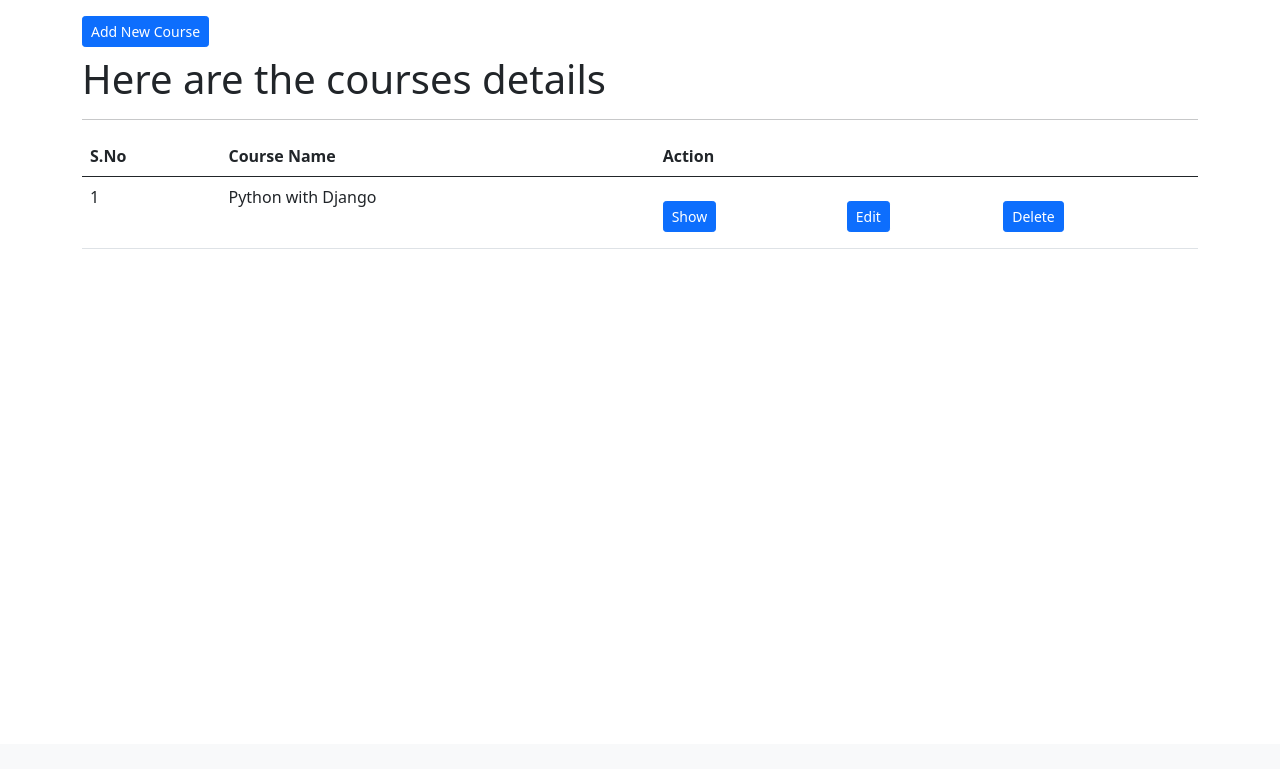
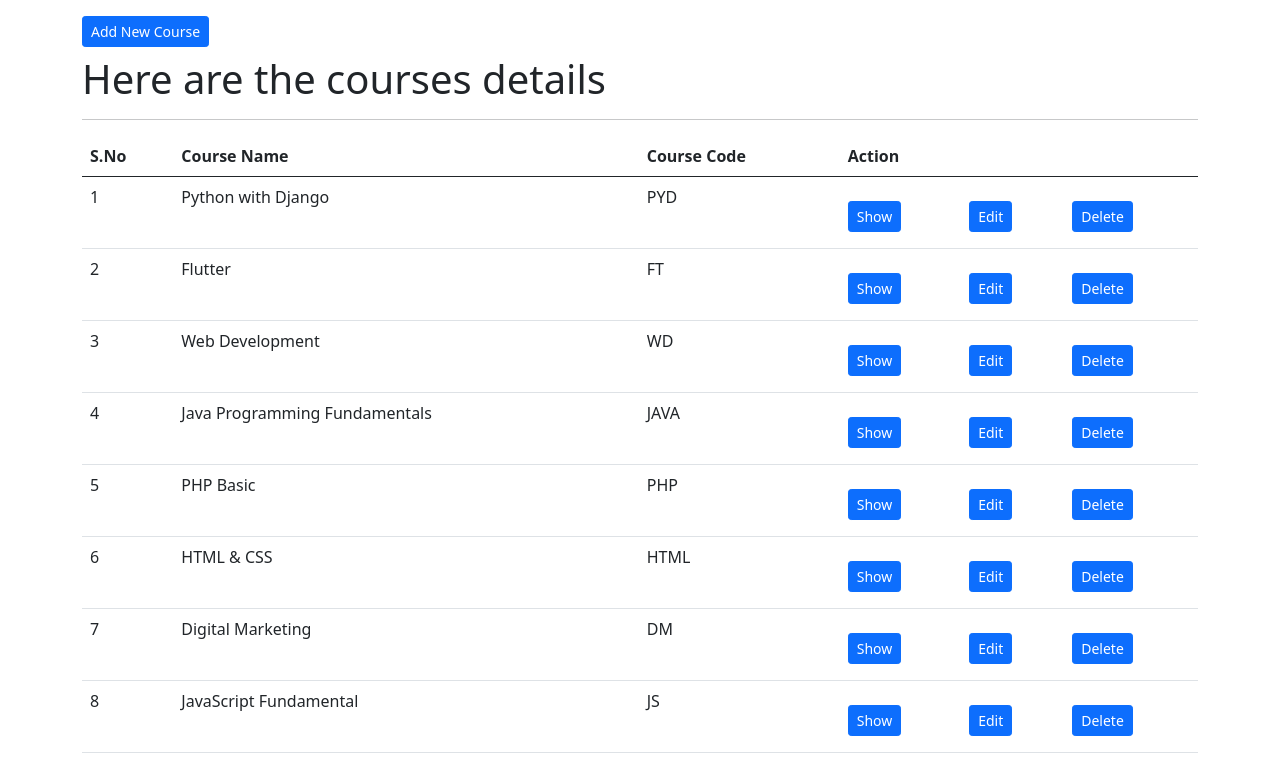
Before and after one commit to sixdgt/project_studentes, a Django app: page /courses/list/ in a window 1280 px wide. Shown: the part 56-825 px from the top of the page. Before the commit the page ends 305 px from the top, so only its background shows below. Run offline with Django 4.2, Linux system fonts and the light colour scheme; data comes from the database, SQL or seed files in the repository; both versions use the stored data as it was after the commit.

Commit message:
course add & list

```diff
--- a/project_student_enquiry_system/app_courses/views.py
+++ b/project_student_enquiry_system/app_courses/views.py
@@ -1,16 +1,34 @@
-from django.shortcuts import render
+from django.shortcuts import render, redirect
 from app_courses.forms import CourseCreateForm
+from app_courses.models import CourseModel
+
 # Create your views here.
 def course_index(request):
+    courses = CourseModel.objects.all()
+
     context = {
         "title": "SES | Courses",
-        "body_title": "Here are the courses details"
+        "body_title": "Here are the courses details",
+        "courses": courses
     }
     return render(request, 'courses/index.html', context)
 
 def course_create(request):
     form = CourseCreateForm()
     context = {"form": form}
+
+    if request.method == "POST":
+        name = request.POST.get("course_name")
+        code = request.POST.get("course_code")
+        cm = CourseModel(course_name=name, course_code=code)
+        cm.save()
+
+        # cm = CourseModel()
+        # cm.course_name = request.POST.get("course_name")
+        # cm.course_code = request.POST.get("course_code")
+        # cm.save()
+        return redirect("course-index")
+
     return render(request, 'courses/create.html', context)
 
 def course_edit(request):
--- a/project_student_enquiry_system/templates/courses/create.html
+++ b/project_student_enquiry_system/templates/courses/create.html
@@ -9,7 +9,7 @@ Course | CREATE
     <a href="{% url 'course-index' %}" class="btn btn-primary btn-sm mt-3 mb-2">Back</a>
     <h1>This is Course Create Page</h1>
     <hr>
-    <form action="#" method="post">
+    <form action="{% url 'course-create' %}" method="post">
         {% csrf_token %}
         {{ form.as_p }}
 
--- a/project_student_enquiry_system/templates/courses/index.html
+++ b/project_student_enquiry_system/templates/courses/index.html
@@ -14,20 +14,27 @@
             <tr>
                 <th>S.No</th>
                 <th>Course Name</th>
+                <th>Course Code</th>
                 <th colspan="3">Action</th>
             </tr>
         </thead>
         <tbody>
+            {% for val in courses %}
             <tr>
-                <td>1</td>
-                <td>Python with Django</td>
+                <td>{{ forloop.counter }}</td>
+                <td>{{ val.course_name }}</td>
+                <td>{{ val.course_code }}</td>
                 <td><a href="{% url 'course-show' %}"
-                    class="btn btn-primary btn-sm mt-3 mb-2">Show</a></td>
+                    class="btn btn-primary btn-sm mt-3 mb-2">Show</a>
+                </td>
                 <td><a href="{% url 'course-edit' %}"
-                    class="btn btn-primary btn-sm mt-3 mb-2">Edit</a></td>
+                    class="btn btn-primary btn-sm mt-3 mb-2">Edit</a>
+                </td>
                 <td><a href="{% url 'course-show' %}"
-                    class="btn btn-primary btn-sm mt-3 mb-2">Delete</a></td>
+                    class="btn btn-primary btn-sm mt-3 mb-2">Delete</a>
+                </td>
             </tr>
+            {% endfor %}
         </tbody>
     </table>
 </div>
```
Also changed, not shown: project_student_enquiry_system/db.sqlite3.
